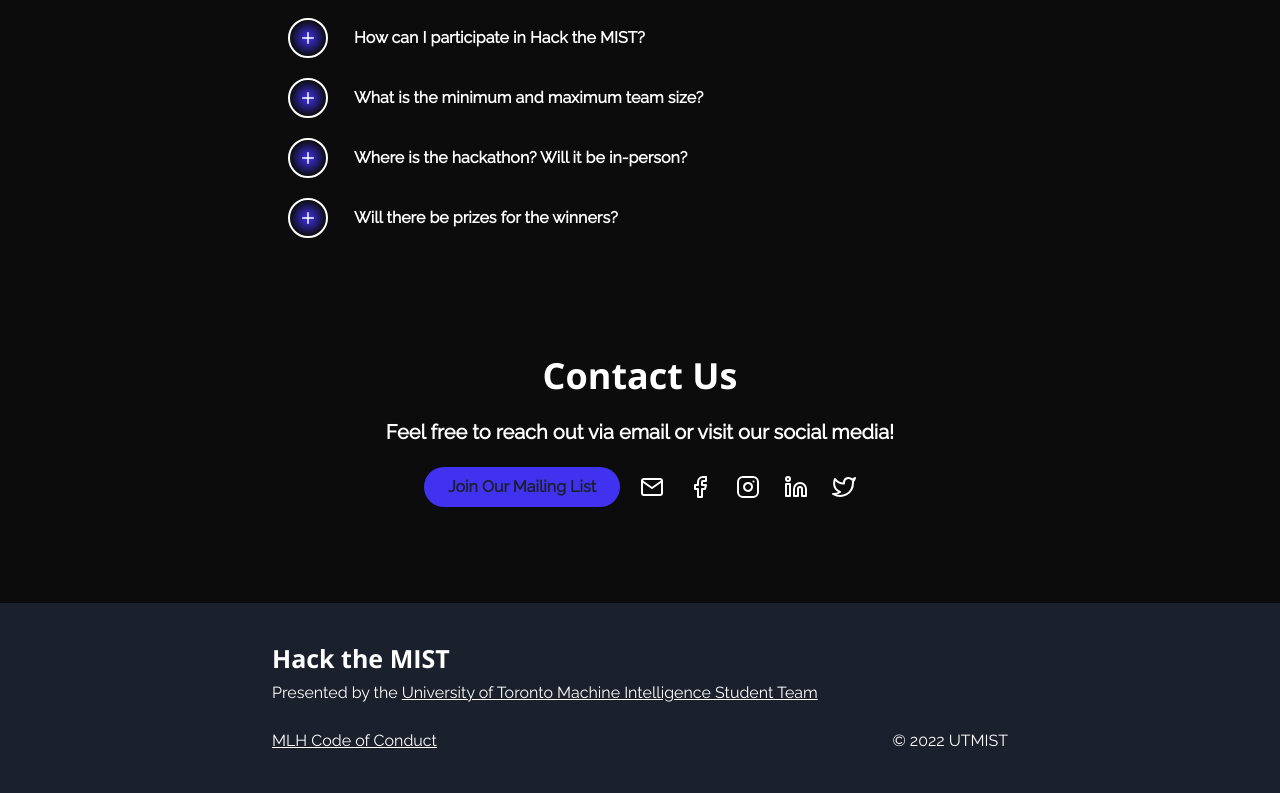
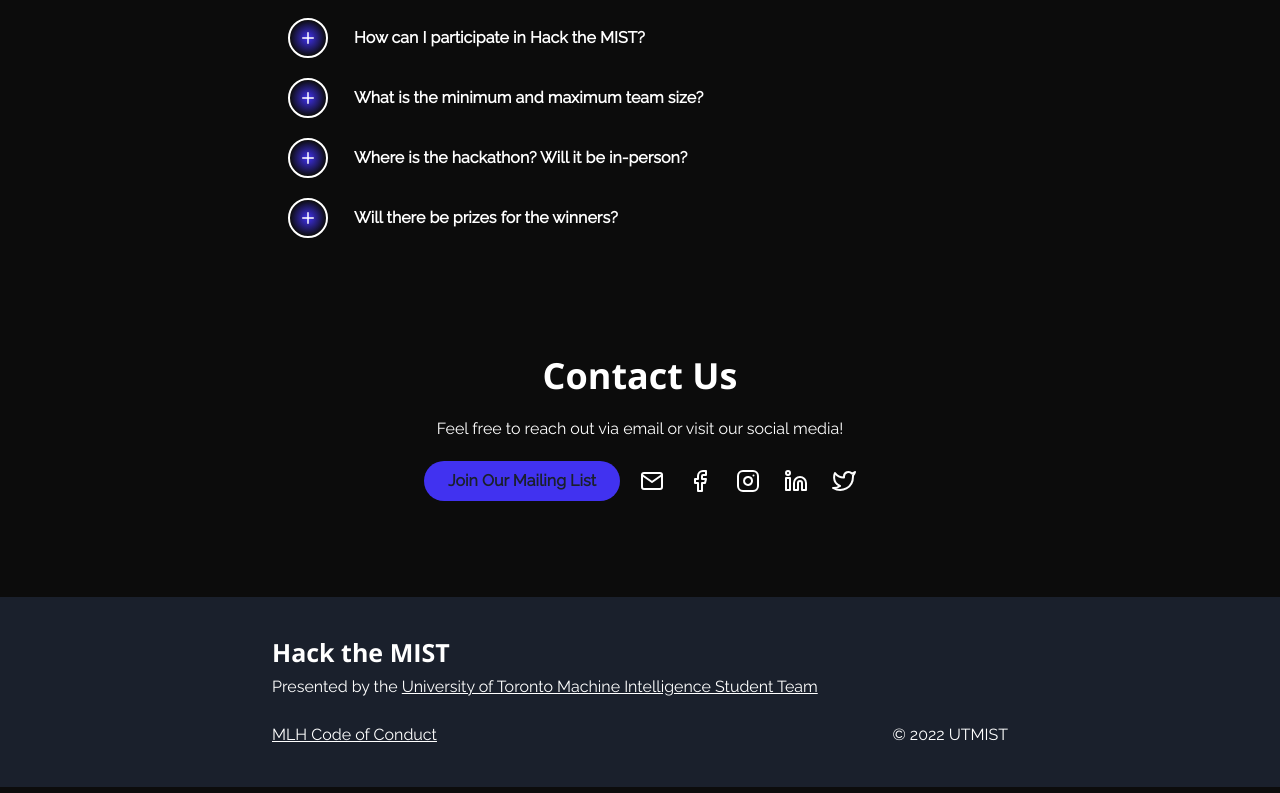
Before and after one commit to UTMIST/hackthemist, a React (Create React App) app: page / in a window 1280 px wide. Shown: the part 3038-3831 px from the top of the page. Built offline with nearby package versions, Linux system fonts and the light colour scheme.

Commit message:
Removed additional styling to subtitle text

```diff
--- a/src/sections/Contact.tsx
+++ b/src/sections/Contact.tsx
@@ -55,7 +55,7 @@
                 py={{base: 20, md: 24}}
             >
                 <Heading className="heading">Contact Us</Heading>
-                <Text as={'b'} fontSize={'xl'} align={'center'}>Feel free to reach out via email or visit our social media!</Text>
+                <Text align={'center'}>Feel free to reach out via email or visit our social media!</Text>
                 <Center>
                     <Stack direction={['column', 'row']} gap={{ base: 4, sm: 0 }}>
                         <Button
```
